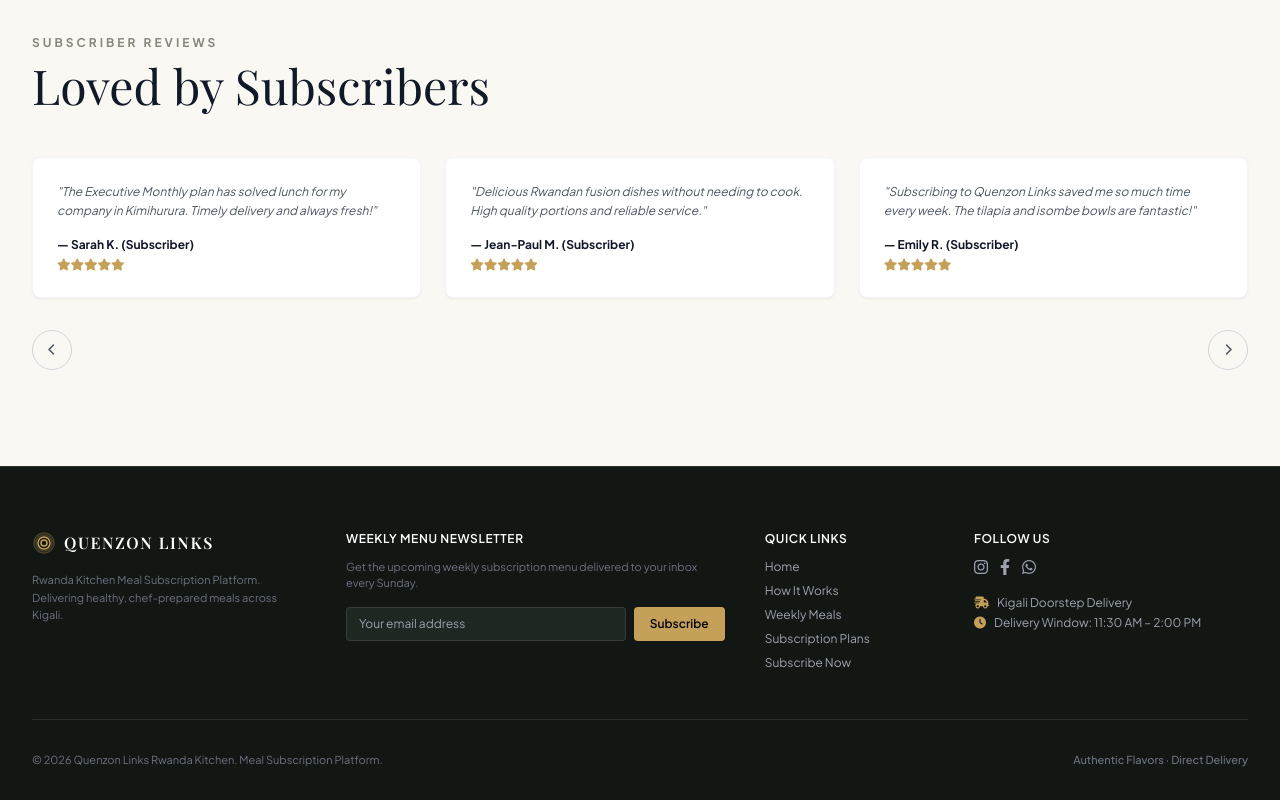
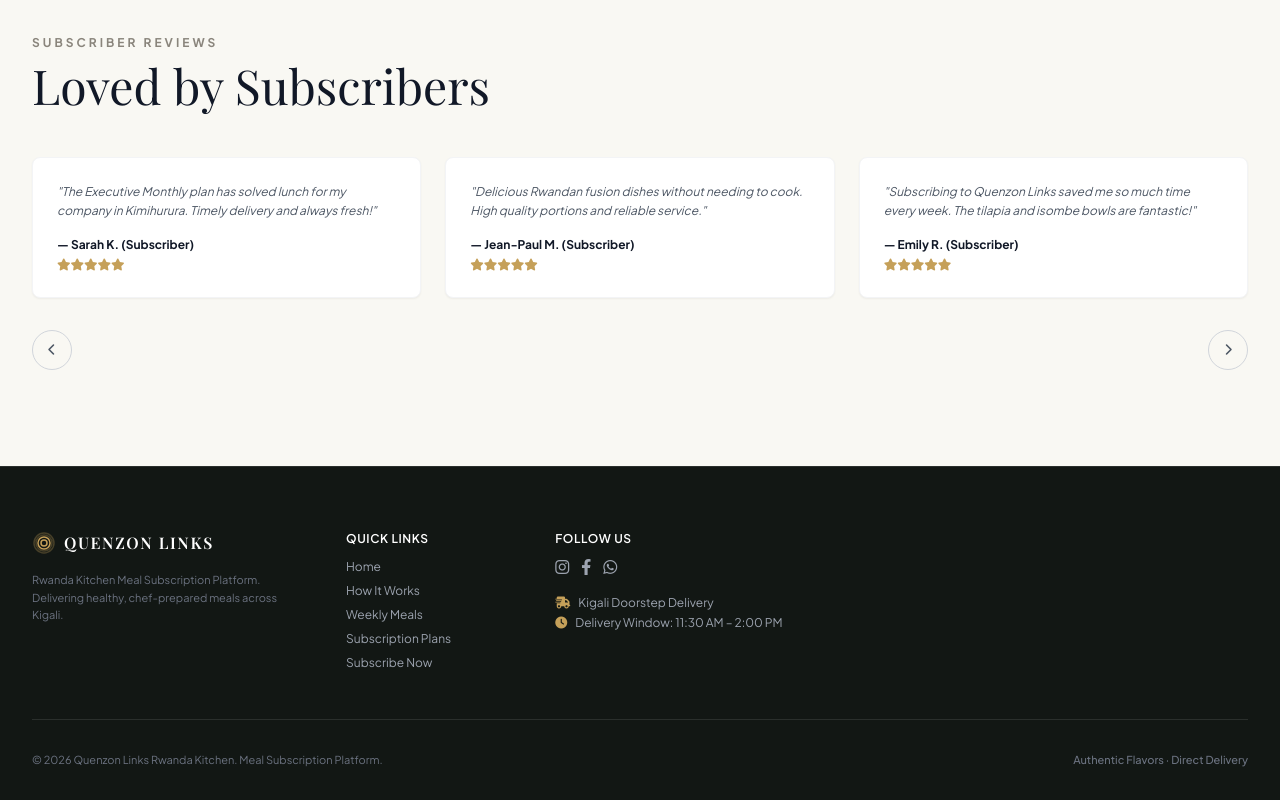
Before and after one commit to Jakes-37/Quenzon, a plain HTML site: page index.html in a window 1280 px wide. Shown: the part 3989-4789 px from the top of the page. Drawn offline with nearby package versions, Linux system fonts and the light colour scheme; a web font is replaced by a local one.

Commit message:
Remove Weekly Menu Newsletter section
Removed the Weekly Menu Newsletter section from the footer.

```diff
--- a/index.html
+++ b/index.html
@@ -638,16 +638,6 @@
                     </p>
                 </div>
 
-                <div class="md:col-span-4 space-y-3">
-                    <h4 class="text-white font-semibold tracking-wider text-xs uppercase">Weekly Menu Newsletter</h4>
-                    <p class="text-gray-500 text-[11px]">Get the upcoming weekly subscription menu delivered to your inbox every Sunday.</p>
-                    <form onsubmit="event.preventDefault(); handleNewsletter();" class="flex gap-2 pt-1">
-                        <input type="email" required placeholder="Your email address" class="bg-[#1F2722] border border-white/10 rounded px-3 py-2 text-xs text-white focus:outline-none focus:border-brand-gold w-full">
-                        <button type="submit" class="px-4 py-2 bg-[#C5A059] text-gray-950 font-semibold text-xs rounded hover:bg-brand-goldHover transition-colors">Subscribe</button>
-                    </form>
-                    <p id="newsletter-msg" class="hidden text-[10px] text-brand-gold">Subscribed to weekly menu updates!</p>
-                </div>
-
                 <div class="md:col-span-2 space-y-3">
                     <h4 class="text-white font-semibold tracking-wider text-xs uppercase">Quick Links</h4>
                     <ul class="space-y-2 text-gray-400">
```
